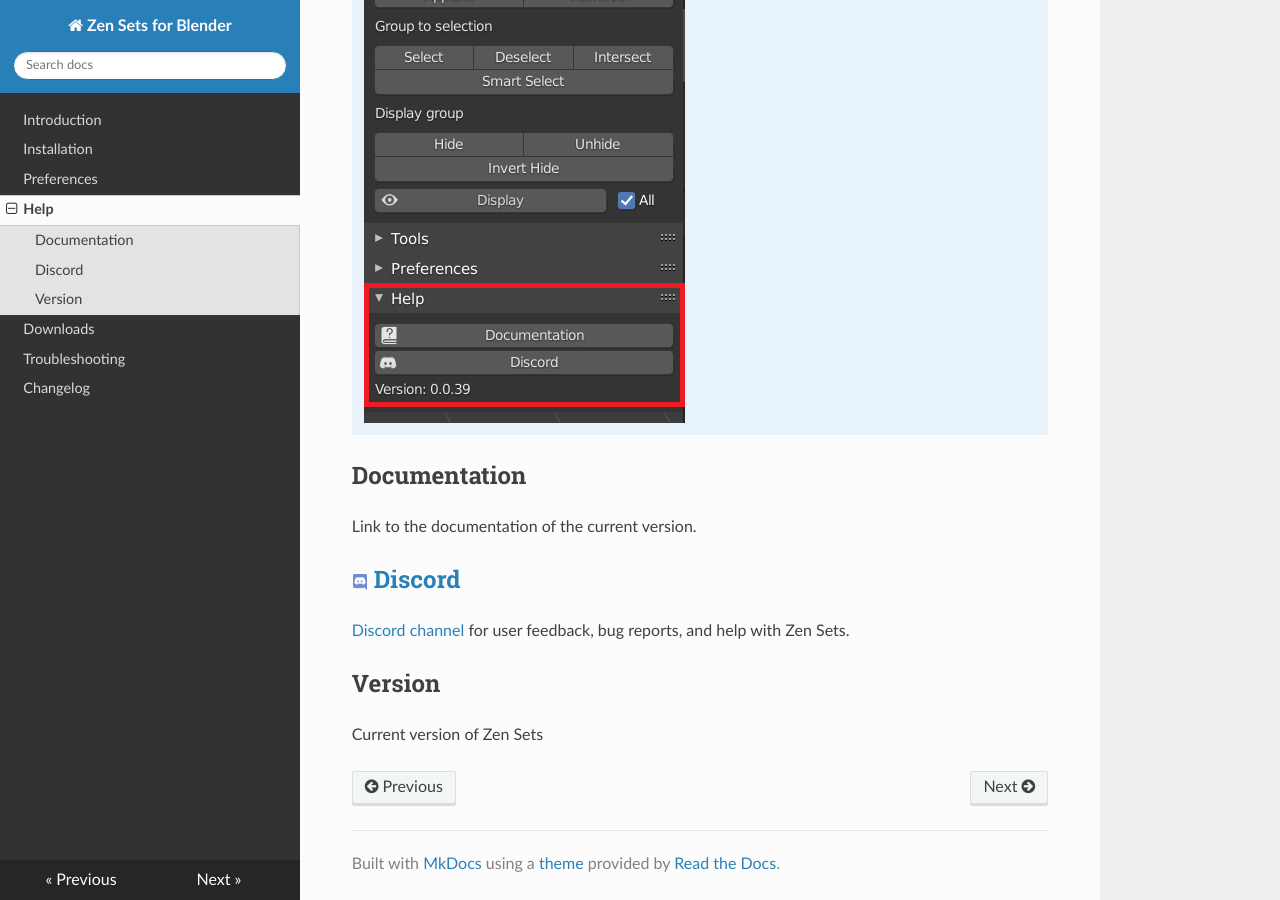
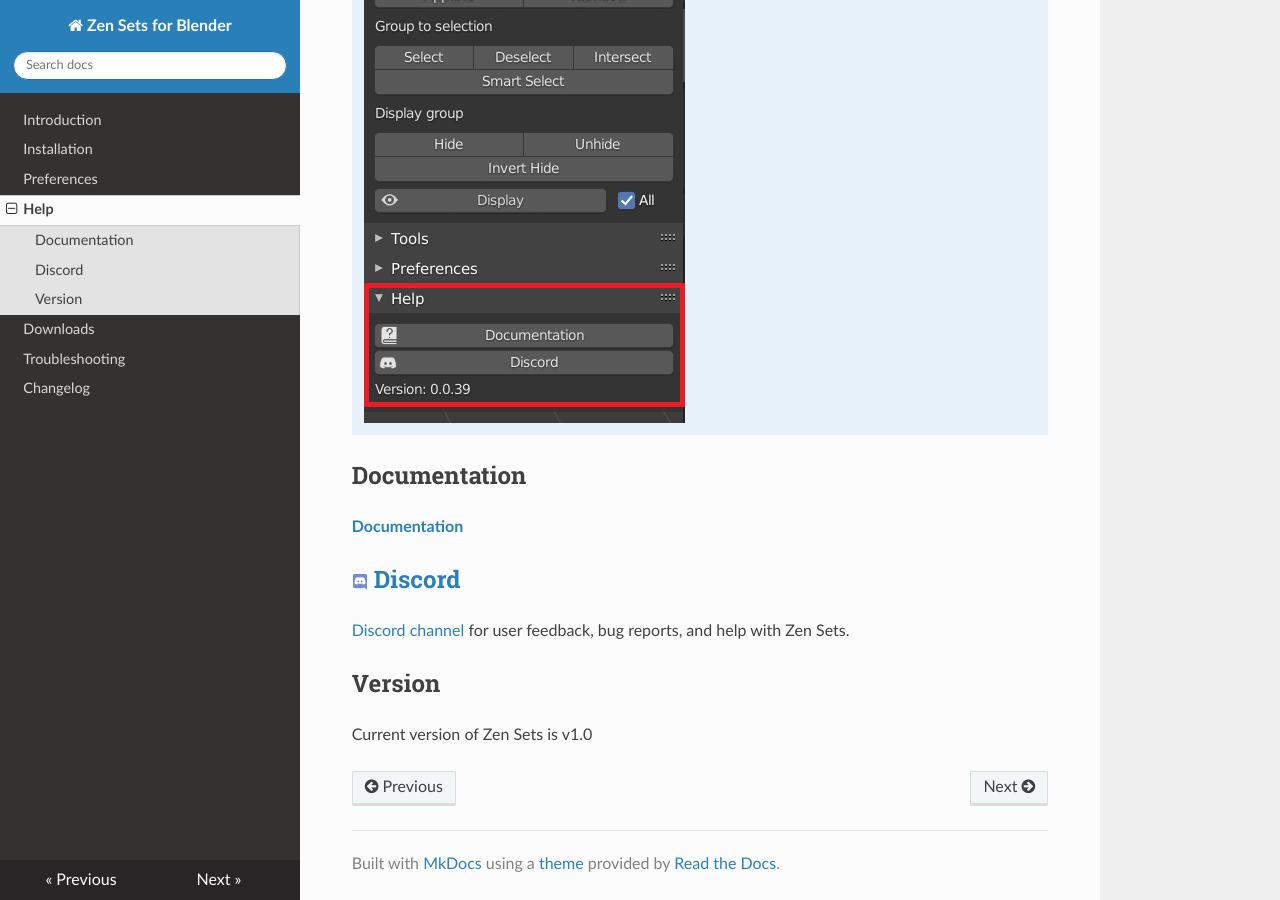
Before and after one commit to zen-masters/Zen-Sets, an MkDocs documentation site: the page built from mkdocs/help.md, in a window 1280 px wide and 900 px high, scrolled down 523 px. Built offline with MkDocs 1.6.1, drawn with Linux system fonts in a browser that asks for light colours; nearby versions of some CDN libraries.

```diff
--- a/mkdocs/help.md
+++ b/mkdocs/help.md
@@ -5,7 +5,7 @@
 
 ## Documentation
 
-Link to the documentation of the current version.
+[**Documentation**](https://zen-masters.github.io/Zen-Sets/)
 
 ## ![Discord](img/icons/services/discord-16.png) [**Discord**](https://discord.gg/wGpFeME)
 
@@ -13,4 +13,4 @@ Link to the documentation of the current version.
 
 ## Version
 
-Current version of Zen Sets
+Current version of Zen Sets is v1.0
```
Also changed, not shown: mkdocs/changelog.md (added, +5 -0 lines), mkdocs/downloads.md (+5 -0 lines), mkdocs/index.md (+1 -1 lines), mkdocs/preferences.md (+3 -0 lines).
